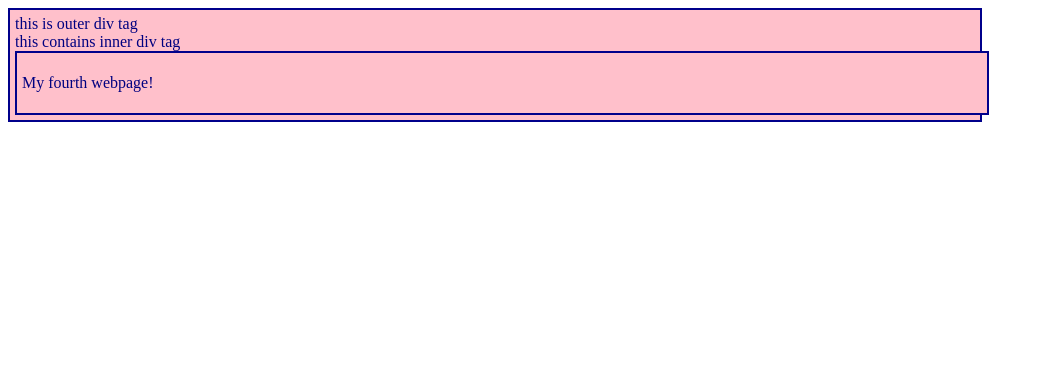
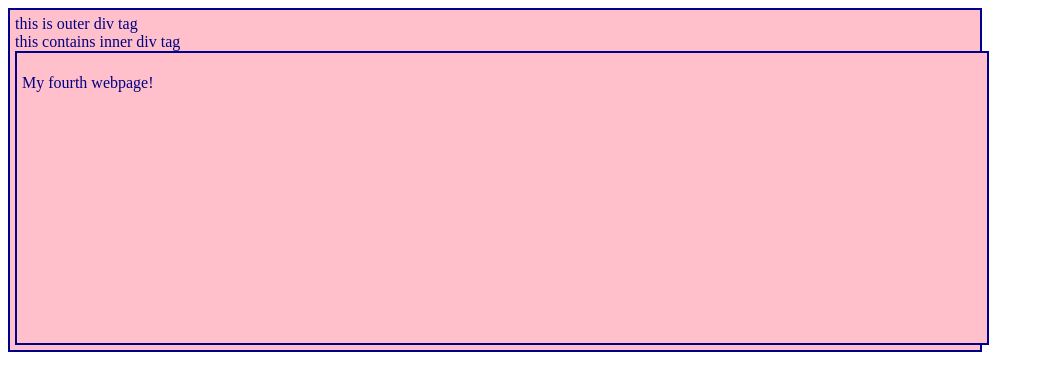
Before and after one commit to vishalwarlord/html, a plain HTML site: page div.html in a window 1280 px wide. Shown: the whole page, without its empty margins (0-1044 px from the left). Drawn offline with Linux system fonts and the light colour scheme.

Commit message:
Update div.html

```diff
--- a/div.html
+++ b/div.html
@@ -16,7 +16,7 @@ padding: 5px;
   <div class="inner-div">
     this contains inner div tag
   </div>
-  <div style="width: 960px; color: navy; background-color:pink;border: 2px solid darkblue;padding:5px">
+  <div style="width: 960px; color: navy; background-color:pink;border: 2px solid darkblue;padding:5px;height:280px">
      <p>My fourth webpage!</p>
     </div>
    </div>
```
